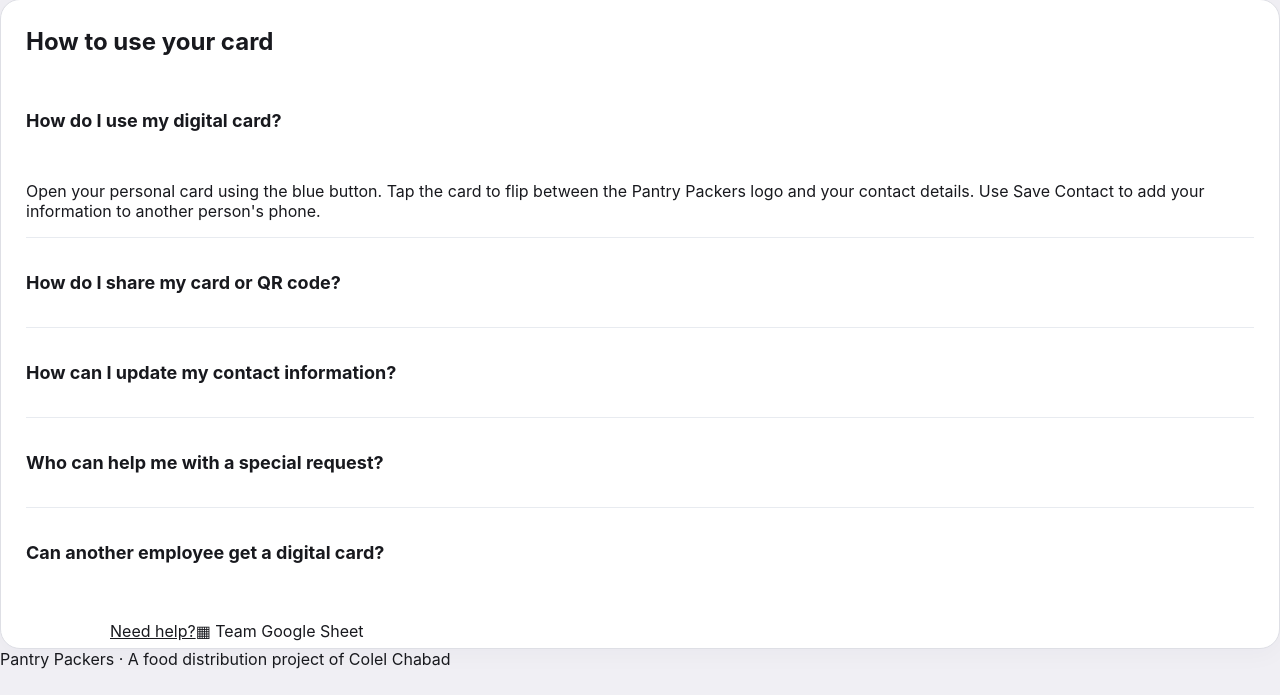
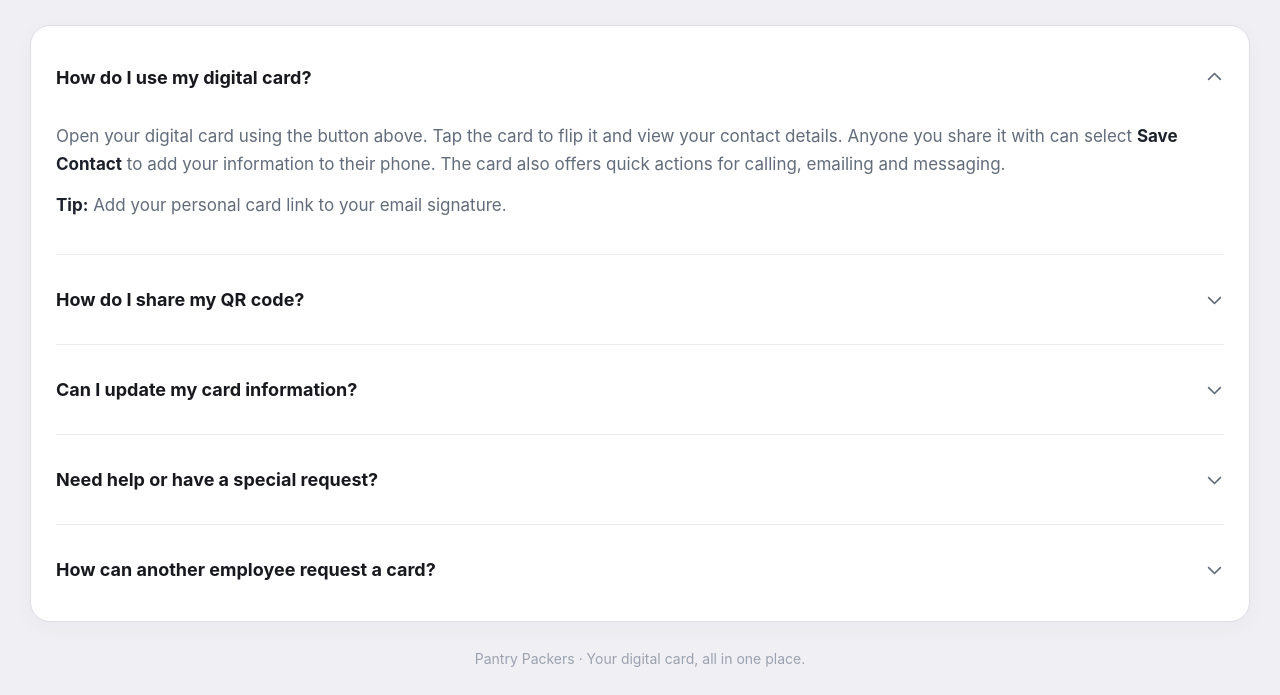
Before and after one commit to PantryPackers/PantryPackers.github.io, a plain HTML site: page employee/welcome/leah-groner/index.html in a window 1280 px wide. Shown: the part 723-1418 px from the top of the page. Before the commit the page ends 1392 px from the top, so only its background shows below. Drawn offline with Linux system fonts and the light colour scheme; no server answers.

Commit message:
Match Welcome layout to reference: leah-groner

```diff
--- a/employee/welcome/leah-groner/index.html
+++ b/employee/welcome/leah-groner/index.html
@@ -1,12 +1,12 @@
 <!doctype html>
-<html lang="en" data-employee="leah-groner"><head><meta charset="utf-8"><meta name="viewport" content="width=device-width,initial-scale=1,viewport-fit=cover"><meta name="robots" content="noindex,nofollow"><meta name="theme-color" content="#f5f6fa"><meta http-equiv="Content-Security-Policy" content="default-src 'none'; script-src 'self'; style-src 'self' 'unsafe-inline'; img-src 'self' data:; connect-src https://rhlcoaumodozprsbjmlb.supabase.co; frame-src https://pantrypackers.github.io; base-uri 'none'; object-src 'none'"><title>Your digital card is ready | Pantry Packers</title><link rel="stylesheet" href="../welcome.css"></head><body><main>
-<section class="intro"><div class="identity" id="person-name"></div><div class="position" id="person-role"></div><h1>Your card is ready.</h1><p class="subtitle">Everything you need to share your Pantry Packers digital business card.</p></section>
-<section class="panel" aria-label="Your digital business card"><iframe class="cardframe" id="employee-card" title="Interactive digital business card" loading="lazy"></iframe><div class="card-actions"><a id="open-card" class="button primary" target="_blank" rel="noopener noreferrer">↗ Open your card</a><div class="actions"><button id="copy-link" class="secondary" type="button">⧉ Copy card link</button><a class="button secondary" id="share-email" href="mailto:?subject=My%20Pantry%20Packers%20Digital%20Card">✉ Share by email</a></div></div><div class="divider"></div><div class="qrsection"><div><h3>Your original QR code</h3><p>This QR code opens your existing website destination, not your personal business card. To share your card, use the link buttons above.</p><a class="button secondary" id="download-qr">↓ Download QR</a></div><img id="qr-image" alt="Original employee QR code"></div></section>
-<section class="panel faq"><h2>How to use your card</h2>
-<details open><summary>How do I use my digital card?</summary><p>Open your personal card using the blue button. Tap the card to flip between the Pantry Packers logo and your contact details. Use Save Contact to add your information to another person's phone.</p></details>
-<details><summary>How do I share my card or QR code?</summary><p>Copy your personal card link and paste it into an email, message or signature. The original QR code above opens your website destination, not the card itself.</p></details>
-<details><summary>How can I update my contact information?</summary><p>Contact the Pantry Packers card administrator to request changes. Your online card reads published information from the official system, so updates do not require sharing a new URL.</p></details>
-<details><summary>Who can help me with a special request?</summary><p>Use the Need help? button below to email the card administrator and describe what you need.</p></details>
-<details><summary>Can another employee get a digital card?</summary><p>Yes. Contact the card administrator with the employee's name, title and preferred business contact details so a new card can be prepared.</p></details>
-<div class="divider"></div><div class="actions"><a class="button secondary" href="mailto:michul@pantrypackers.org?subject=Digital%20Business%20Card%20Support">Need help?</a><span class="button sheet" aria-disabled="true" title="Awaiting approved Google Sheets URL">▦ Team Google Sheet</span></div></section>
-<footer>Pantry Packers · A food distribution project of Colel Chabad</footer></main><script src="../../../config.js"></script><script src="../welcome.js"></script></body></html>
+<html lang="en" data-employee="leah-groner"><head><meta charset="utf-8"><meta name="viewport" content="width=device-width,initial-scale=1,viewport-fit=cover"><meta name="robots" content="noindex,nofollow"><meta name="theme-color" content="#f0eff4"><meta http-equiv="Content-Security-Policy" content="default-src 'none'; script-src 'self'; style-src 'self'; img-src 'self' data: blob: https://api.qrserver.com; connect-src https://rhlcoaumodozprsbjmlb.supabase.co https://api.qrserver.com; base-uri 'none'; object-src 'none'; form-action 'none'"><title>Your card is ready | Pantry Packers</title><link rel="stylesheet" href="../welcome.css"></head>
+<body><div class="page"><header class="topbar"><div><div class="person-name" id="person-name">Pantry Packers</div><div class="person-title" id="person-role"></div><h1>Your card is ready.</h1></div><div class="brand" aria-label="Pantry Packers"><div class="logo-name">Pantry<br>Packers</div><div class="logo-tag">A food distribution project of Colel Chabad</div></div></header>
+<main><section class="hero" aria-label="Digital business card"><div class="card-scene"><div class="card" id="card" tabindex="0" role="button" aria-label="Flip business card" aria-pressed="false"><div class="card-inner"><div class="face front"><img src="../../../assets/card-front.png" alt="Pantry Packers card logo"></div><div class="face back"><img class="background" src="../../../assets/card-back.png" alt=""><div class="left-column"><div class="identity"><div id="card-name" class="name"></div><div id="card-job" class="job"></div></div><div class="contacts" id="card-contacts"></div></div><div class="qrblock"><img id="card-qr" alt="Website QR code"><div class="blessing"><span>Those that Bless you</span><span class="blessing-bottom">will be blessed</span></div><div class="goldline"></div></div></div></div></div></div><button class="flip-button" type="button" id="flip"><svg viewBox="0 0 24 24" aria-hidden="true"><path d="M20 7a8 8 0 0 0-14.3-1.8M4 3v5h5M4 17a8 8 0 0 0 14.3 1.8M20 21v-5h-5"/></svg><span id="flip-text">View contact details</span></button></section>
+<section class="actions" aria-label="Card sharing tools"><div class="tiles"><button class="tile" id="copy-link" type="button"><span><span class="tile-label">Copy card link</span><span class="tile-detail" id="card-url">pantrypackers.github.io/leah-groner/</span></span><svg viewBox="0 0 24 24" aria-hidden="true"><rect x="8" y="8" width="13" height="13" rx="2"/><path d="M17 8V5a2 2 0 0 0-2-2H5a2 2 0 0 0-2 2v10a2 2 0 0 0 2 2h3"/></svg></button><button class="tile" id="download-qr" type="button"><span><span class="tile-label">Personal QR code</span><span class="tile-detail" id="qr-status">Download QR image</span></span><svg viewBox="0 0 24 24" aria-hidden="true"><path d="M12 2v13m-5-5 5 5 5-5M4 17v4h16v-4"/></svg></button></div><a class="primary-action" id="open-card" href="https://pantrypackers.github.io/leah-groner/" target="_blank" rel="noopener noreferrer">Open Digital Card <svg viewBox="0 0 24 24" aria-hidden="true"><path d="M14 4h6v6m0-6-9 9M20 13v7H4V4h7"/></svg></a></section>
+<section class="faq" aria-label="Frequently asked questions">
+<details open><summary>How do I use my digital card?<svg viewBox="0 0 24 24" aria-hidden="true"><path d="m4 9 8 8 8-8"/></svg></summary><div class="answer"><p>Open your digital card using the button above. Tap the card to flip it and view your contact details. Anyone you share it with can select <strong>Save Contact</strong> to add your information to their phone. The card also offers quick actions for calling, emailing and messaging.</p><p><strong>Tip:</strong> Add your personal card link to your email signature.</p></div></details>
+<details><summary>How do I share my QR code?<svg viewBox="0 0 24 24" aria-hidden="true"><path d="m4 9 8 8 8-8"/></svg></summary><div class="answer"><p>Select <strong>Personal QR code</strong> to download a QR image that opens your digital business card. Add it to a presentation, print it, or show it when meeting someone.</p><button class="faq-action" type="button" id="download-qr-help">Download my QR code</button></div></details>
+<details><summary>Can I update my card information?<svg viewBox="0 0 24 24" aria-hidden="true"><path d="m4 9 8 8 8-8"/></svg></summary><div class="answer"><p>Yes. Ask your Pantry Packers card administrator to update your published contact details. Your personal card link stays the same when information changes.</p></div></details>
+<details><summary>Need help or have a special request?<svg viewBox="0 0 24 24" aria-hidden="true"><path d="m4 9 8 8 8-8"/></svg></summary><div class="answer"><p>Contact your Pantry Packers card administrator if you need help using or sharing your card.</p><a class="faq-action" id="help-link" href="mailto:michul@pantrypackers.org">Email card support</a></div></details>
+<details><summary>How can another employee request a card?<svg viewBox="0 0 24 24" aria-hidden="true"><path d="m4 9 8 8 8-8"/></svg></summary><div class="answer"><p>Submit the employee's information using the team Google Sheet. The administrator will review the request and prepare a digital card.</p><a class="faq-action sheet" href="https://docs.google.com/spreadsheets/d/1cYZRfkrnTAldlUc5lfYlzGt0UUVEpgKz4cT_9yJ5RzY/edit?gid=0#gid=0" target="_blank" rel="noopener noreferrer">Open Google Sheets</a></div></details>
+</section></main><footer class="footer">Pantry Packers · Your digital card, all in one place.</footer></div><script src="../../../config.js"></script><script src="../welcome.js"></script></body></html>
```
